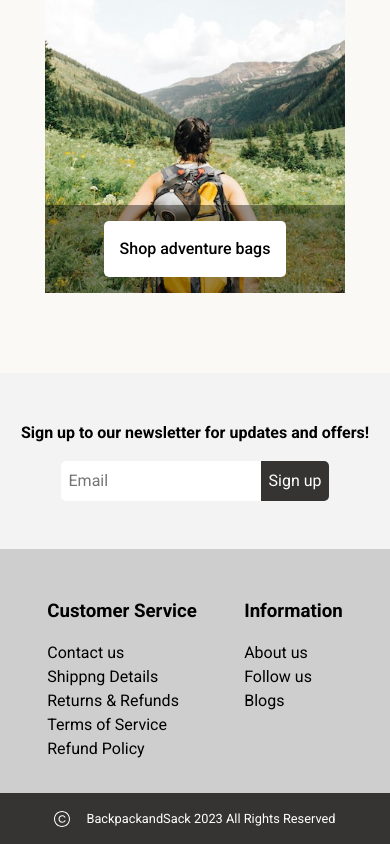
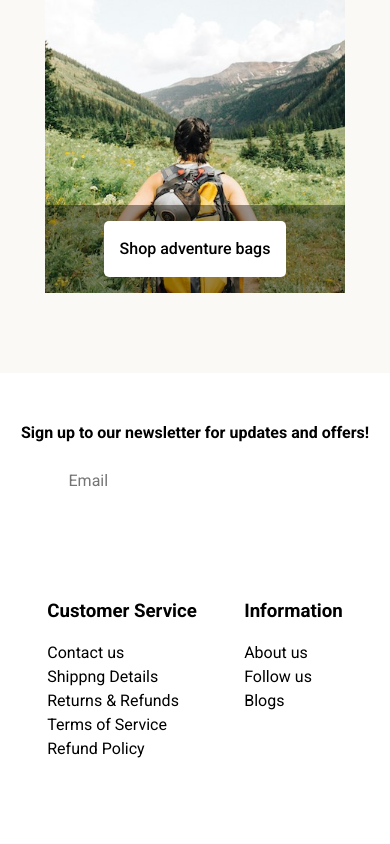
Before and after one commit to dave-forbes/shopping-cart, a React (Vite) app in the folder shopping-cart/: page / in a window 390 px wide. Shown: the part 1199-2043 px from the top of the page. Built offline with nearby package versions, Linux system fonts and the light colour scheme; a web font is replaced by a local one.

Commit message:
added light and dark theme variables and media queries

```diff
--- a/shopping-cart/src/styles.css
+++ b/shopping-cart/src/styles.css
@@ -54,12 +54,35 @@ h6 {
 
 /* RESET */
 
-:root {
-  --primary-color: #f3f3f3;
-  --section-bg-color: #fbf9f6;
-  --secondary-color: #cecece;
-  --footer-color:#363333;
+@media (prefers-color-scheme: light) {
+  :root {
+    --header-color: #fff;
+    --section-bg-color: #fbf9f6;
+    --sign-up-color: #f1f1f1;
+    --info-color: #cecece;
+    --dark-button: black;
+    --light-button: white;
+    --legal-color:#363333;
+    --font-color: black;
+  }
 }
+
+@media (prefers-color-scheme: dark) {
+  :root {
+    --header-color: #180c0c; /* Warmer dark header color */
+  --section-bg-color: #2b1f1f; /* Warmer dark background color for sections */
+  --sign-up-color: #3d2727; /* Warmer darker color for sign-up */
+  --info-color: #4e3838; /* Warmer darker gray for info */
+  --dark-button: #150d0d; /* Warmer black for dark buttons */
+  --light-button: #e1e1e1; /* Warmer gray for light buttons */
+  --legal-color: #5a5353; /* Warmer lighter color for legal text */
+  --font-color: #e0e0e0; /* Warmer white for text color */
+  }
+}
+
+
+
+
 
 #root {
   display: flex;
```
